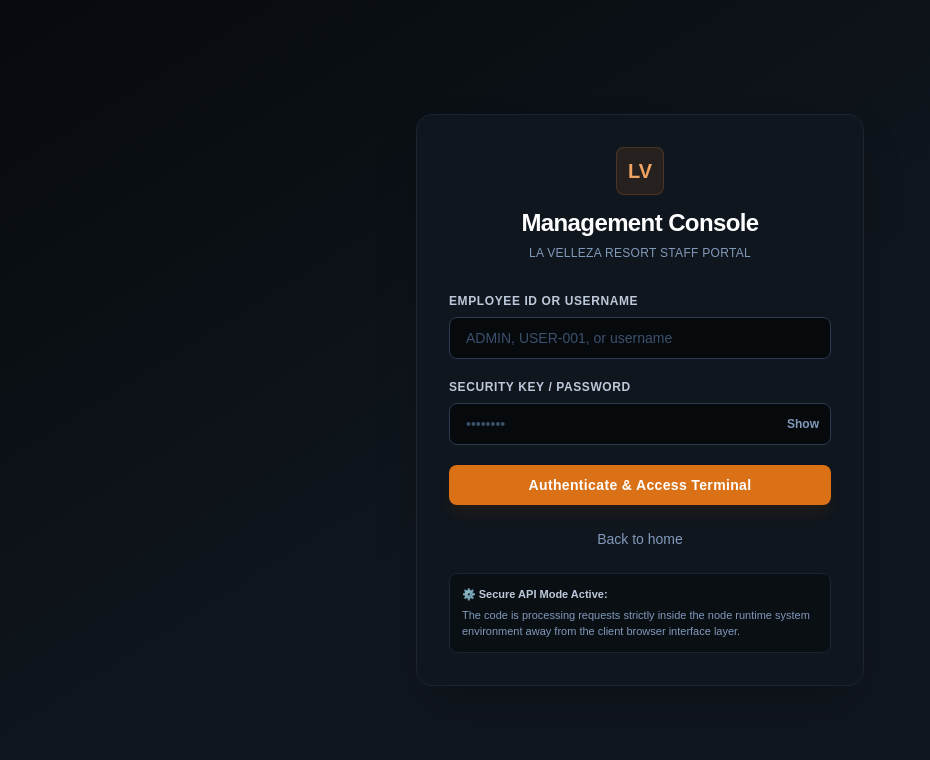
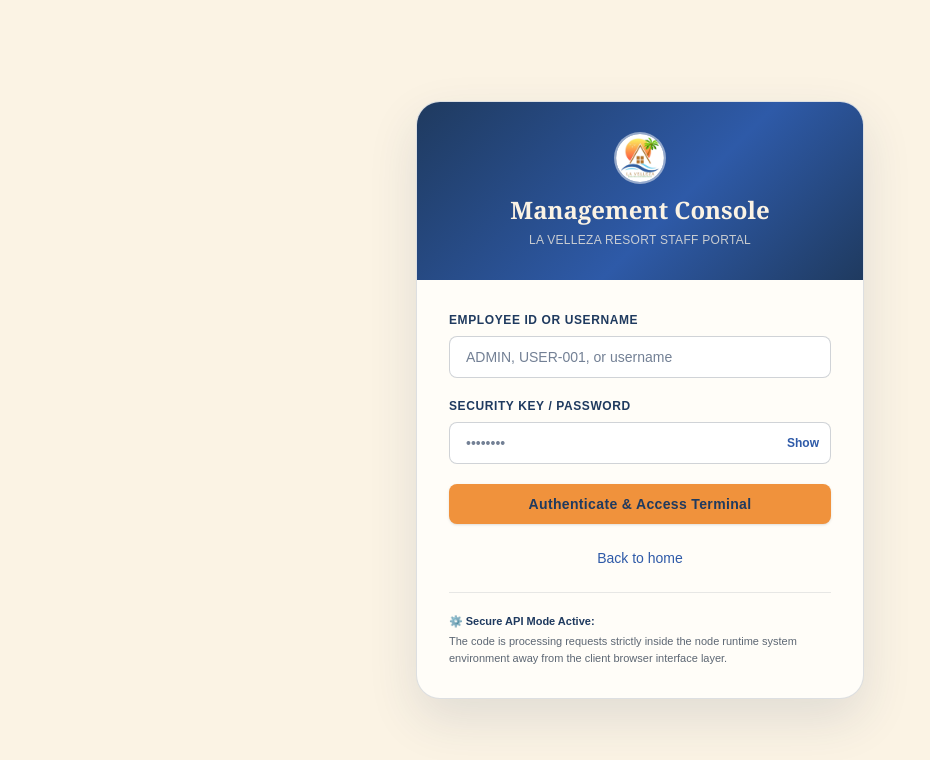
Before and after one commit to donmatt773/Final-Lavelleza, a Next.js app: page /login in a window 1280 px wide. Shown: the top 760 px of the page, without its empty margins (0-930 px from the left). Built offline with nearby package versions, Linux system fonts and the light colour scheme.

Commit message:
Revamp login page layout and styling; integrate logo and theme variables for improved aesthetics

```diff
--- a/app/login/page.tsx
+++ b/app/login/page.tsx
@@ -2,7 +2,10 @@
 
 import React, { useState } from 'react';
 import Link from 'next/link';
+import Image from 'next/image';
 import { useRouter } from 'next/navigation';
+import logo from '@/app/icons/logo.jpg';
+import { theme } from '@/app/lib/landingTheme';
 
 
 export default function LoginPage() {
@@ -72,29 +75,31 @@ export default function LoginPage() {
   };
 
   return (
-    <main className="flex min-h-screen items-center justify-center bg-linear-to-br from-slate-950 via-slate-900 to-zinc-900 p-6">
-      <div className="w-full max-w-md rounded-2xl bg-slate-900 p-8 shadow-2xl border border-slate-800">
-        <div className="mb-8 text-center">
-          <div className="inline-flex items-center justify-center w-12 h-12 rounded-lg bg-emerald-500/10 text-emerald-400 font-bold text-xl border border-emerald-500/20 mb-3">
-            LV
-          </div>
-          <h1 className="text-2xl font-bold tracking-tight text-white">Management Console</h1>
-          <p className="mt-1.5 text-xs font-medium tracking-wide uppercase text-slate-400">La Velleza Resort Staff Portal</p>
-        </div>
+    <main className="flex min-h-screen items-center justify-center p-4 sm:p-6" style={{ backgroundColor: theme.sand, color: theme.ink }}>
+      <div className="w-full max-w-md overflow-hidden rounded-3xl border bg-[#FFFDF8] shadow-xl" style={{ borderColor: `${theme.navy}26`, boxShadow: `0 20px 50px ${theme.navy}1F` }}>
+        <header className="px-6 py-8 text-center sm:px-8" style={{ background: `linear-gradient(135deg, ${theme.navy}, ${theme.royal} 58%, ${theme.navy})` }}>
+          <Image src={logo} alt="La Velleza Resort" className="mb-3 inline-block h-12 w-12 rounded-full object-cover ring-2 ring-white/50" priority />
+          <h1 className="font-serif text-2xl font-semibold" style={{ color: theme.sand }}>Management Console</h1>
+          <p className="mt-1.5 text-xs font-medium uppercase tracking-wide" style={{ color: `${theme.sand}C2` }}>La Velleza Resort Staff Portal</p>
+        </header>
 
+        <div className="p-6 sm:p-8">
         <form onSubmit={handleLoginSubmit} className="space-y-5">
           {status ? (
             <div
               role="status"
               aria-live="polite"
-              className={`rounded-lg border px-4 py-3 text-xs ${status.type === 'success' ? 'border-emerald-500/30 bg-emerald-950/20 text-emerald-300' : 'border-rose-500/30 bg-rose-950/20 text-rose-300'}`}
+              className="rounded-lg border px-4 py-3 text-xs"
+              style={status.type === 'success'
+                ? { borderColor: '#4C8C4A66', backgroundColor: '#4C8C4A14', color: '#275D2A' }
+                : { borderColor: `${theme.coral}66`, backgroundColor: `${theme.coral}14`, color: '#9E3327' }}
             >
               {status.message}
             </div>
           ) : null}
 
           <div>
-            <label className="block text-xs font-semibold uppercase tracking-wider text-slate-300 mb-2">Employee ID or Username</label>
+            <label className="mb-2 block text-xs font-semibold uppercase tracking-wider" style={{ color: theme.navy }}>Employee ID or Username</label>
             <input
               type="text"
               required
@@ -102,12 +107,13 @@ export default function LoginPage() {
               value={employeeId}
               onChange={(e) => setEmployeeId(e.target.value)}
               placeholder="ADMIN, USER-001, or username"
-              className="w-full rounded-lg border border-slate-700 bg-slate-950 px-4 py-2.5 text-sm text-white placeholder-slate-600 transition-all focus:border-emerald-500 focus:outline-none focus:ring-1 focus:ring-emerald-500 disabled:opacity-50"
+              className="w-full rounded-lg border px-4 py-2.5 text-sm placeholder:text-[#738095] focus:border-[#2E5AA8] focus:outline-none focus:ring-1 focus:ring-[#2E5AA8] disabled:opacity-50"
+              style={{ borderColor: `${theme.ink}33`, backgroundColor: '#FFFFFF', color: theme.ink }}
             />
           </div>
 
           <div>
-            <label className="block text-xs font-semibold uppercase tracking-wider text-slate-300 mb-2">Security Key / Password</label>
+            <label className="mb-2 block text-xs font-semibold uppercase tracking-wider" style={{ color: theme.navy }}>Security Key / Password</label>
             <div className="relative">
               <input
                 type={showPassword ? 'text' : 'password'}
@@ -116,12 +122,14 @@ export default function LoginPage() {
                 value={password}
                 onChange={(e) => setPassword(e.target.value)}
                 placeholder="••••••••"
-                className="w-full rounded-lg border border-slate-700 bg-slate-950 px-4 py-2.5 pr-14 text-sm text-white placeholder-slate-600 transition-all focus:border-emerald-500 focus:outline-none focus:ring-1 focus:ring-emerald-500 disabled:opacity-50"
+                className="w-full rounded-lg border px-4 py-2.5 pr-14 text-sm placeholder:text-[#738095] focus:border-[#2E5AA8] focus:outline-none focus:ring-1 focus:ring-[#2E5AA8] disabled:opacity-50"
+                style={{ borderColor: `${theme.ink}33`, backgroundColor: '#FFFFFF', color: theme.ink }}
               />
               <button
                 type="button"
                 onClick={() => setShowPassword((value) => !value)}
-                className="absolute right-3 top-1/2 -translate-y-1/2 text-xs font-semibold text-slate-400 hover:text-white"
+                className="absolute right-3 top-1/2 -translate-y-1/2 text-xs font-semibold transition hover:opacity-75"
+                style={{ color: theme.royal }}
               >
                 {showPassword ? 'Hide' : 'Show'}
               </button>
@@ -131,21 +139,24 @@ export default function LoginPage() {
           <button
             type="submit"
             disabled={loading}
-            className="w-full rounded-lg bg-emerald-600 px-4 py-2.5 text-sm font-semibold text-white tracking-wide shadow-lg shadow-emerald-900/20 transition-all hover:bg-emerald-500 focus:outline-none focus:ring-2 focus:ring-emerald-500 disabled:bg-emerald-800"
+            className="w-full rounded-lg px-4 py-2.5 text-sm font-semibold tracking-wide shadow-sm transition-all hover:brightness-105 focus:outline-none focus:ring-2 focus:ring-[#F7C948] disabled:cursor-not-allowed disabled:opacity-60"
+            style={{ backgroundColor: theme.sunset, color: theme.navy }}
           >
             {loading ? 'Authenticating...' : 'Authenticate & Access Terminal'}
           </button>
           <Link
             href="/"
-            className="block pt-1 text-center text-sm text-slate-400 transition hover:text-slate-200 focus-visible:outline-none focus-visible:underline"
+            className="block pt-1 text-center text-sm transition hover:underline focus-visible:outline-none focus-visible:underline"
+            style={{ color: theme.royal }}
           >
             Back to home
           </Link>
         </form>
 
-        <div className="mt-6 p-3 rounded-lg bg-slate-950/60 border border-slate-800 text-[11px] text-slate-400 space-y-1">
-          <p className="font-semibold text-slate-300">⚙️ Secure API Mode Active:</p>
+        <div className="mt-6 space-y-1 border-t pt-5 text-[11px]" style={{ borderColor: `${theme.ink}1A`, color: `${theme.ink}B3` }}>
+          <p className="font-semibold" style={{ color: theme.navy }}>⚙️ Secure API Mode Active:</p>
           <p>The code is processing requests strictly inside the node runtime system environment away from the client browser interface layer.</p>
+        </div>
         </div>
       </div>
     </main>
```
